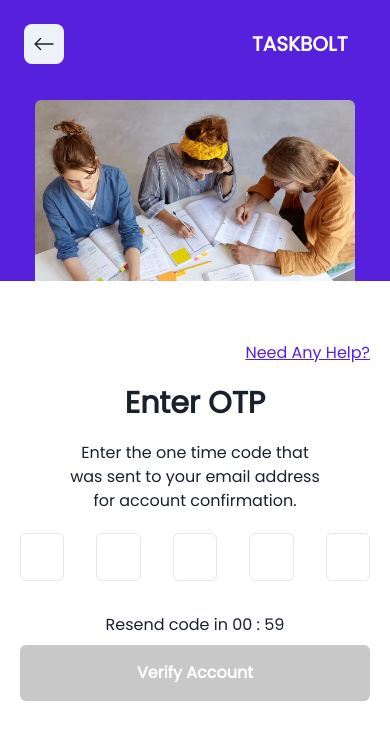
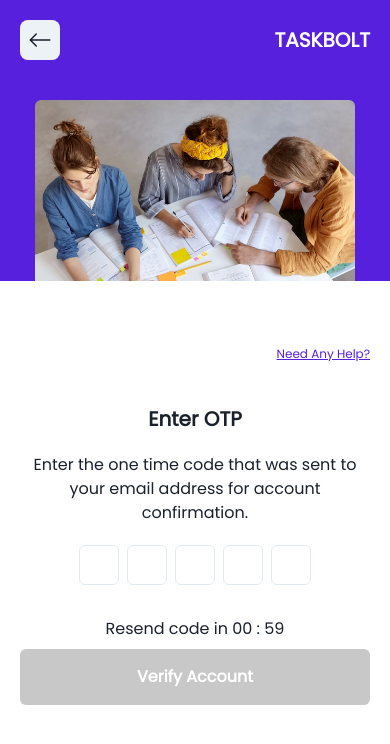
Before and after one commit to damaestro165/Taskbolt, a React (Vite) app: page /otp in a window 390 px wide. Shown: the top 744 px of the page. Built offline with nearby package versions, Linux system fonts and the light colour scheme; no server answers.

Commit message:
fix styling

```diff
--- a/src/ForgetPass.jsx
+++ b/src/ForgetPass.jsx
@@ -92,18 +92,24 @@ const ForgetPass = () => {
         </Center>
       </div>
       <div className='md:w-4/6 bg-white h-2/3 md:h-screen w-full '>
-        <Center className='h-full -mt-8 flex-col md:mt-0 lg:mt-4 xl:mt-0 lg:px-[5rem] xl:px-[8rem]  xl:gap-5 w-full'>
+        <Center className='h-full  -mt-10 flex-col md:mt-0 lg:mt-4 xl:mt-0 lg:px-[5rem] xl:px-[8rem]  xl:gap-5 w-full'>
           <Link
             color='#5720DD'
             alignSelf='flex-end'
             mr={5}
+            my={5}
+            mx={5}
             visibility={{ base: 'vissible', sm: 'hidden' }}
           >
-            <Text as='u'> Need Any Help?</Text>
+            <Text as='u' className='text-xs'>
+              Need Any Help?
+            </Text>
           </Link>
           <Box className='flex items-center justify-center flex-col mt-5 md:mt-0 gap-5'>
-            <Text className=' text-3xl font-semibold'>Forgot Password</Text>
-            <Text className=' text-center px-16'>
+            <Text className=' text-xl md:text-3xl font-semibold'>
+              Forgot Password
+            </Text>
+            <Text className=' text-center px-5 md:px-16'>
               Enter the email address registered on your account to get a reset
               password link
             </Text>
--- a/src/LoginPage.jsx
+++ b/src/LoginPage.jsx
@@ -99,16 +99,20 @@ const Login = () => {
         </Center>
       </div>
       <div className='md:w-4/6 bg-white h-2/3 md:h-screen w-full '>
-        <Center className='h-full -mt-8 flex-col md:mt-0 lg:mt-4 xl:mt-0 lg:px-[5rem] xl:px-[8rem]  xl:gap-5 w-full'>
+        <Center className='h-full -mt-10  flex-col md:mt-0 lg:mt-4 xl:mt-0 lg:px-[5rem] xl:px-[8rem]  xl:gap-5 w-full'>
           <Link
             color='#5720DD'
             alignSelf='flex-end'
             mr={5}
+            my={5}
+            mx={5}
             visibility={{ base: 'vissible', sm: 'hidden' }}
           >
-            <Text as='u'> Need Any Help?</Text>
+            <Text as='u' className='text-xs'>
+              Need Any Help?
+            </Text>
           </Link>
-          <Text className=' self-start px-10 text-3xl font-semibold'>
+          <Text className=' self-start mb-2 md:mb-0 px-10 text-xl md:text-3xl font-semibold'>
             Login
           </Text>
           <VStack as='form' spacing={8} w='100%' p={{ base: 5, sm: 5 }}>
@@ -141,6 +145,7 @@ const Login = () => {
                 bg='#c8c8c8'
                 color='white'
                 rounded='md'
+                s
                 w={{ base: '100%' }}
                 height='56px'
                 onClick={handleLogin}
--- a/src/OtpPage.jsx
+++ b/src/OtpPage.jsx
@@ -26,7 +26,7 @@ const OtpPage = () => {
   useEffect(() => {
     axios
       .post(
-        'https://60d0-105-112-124-76.eu.ngrok.io/api/v1/users/registerotp',
+        'https://taskbolt-user-staging.up.railway.app/api/v1/users/registerotp',
         {
           id: Id,
         },
@@ -110,30 +110,34 @@ const OtpPage = () => {
         </Center>
       </div>
       <div className='md:w-4/6 bg-white h-2/3 md:h-screen w-full '>
-        <Center className='h-full -mt-8 flex-col md:mt-0 lg:mt-4 xl:mt-0 lg:px-[5rem] xl:px-[8rem]  xl:gap-5 w-full'>
+        <Center className='h-full flex-col  -mt-10 md:mt-0 lg:mt-4 xl:mt-0 lg:px-[5rem] xl:px-[8rem]  xl:gap-5 w-full'>
           <Link
             color='#5720DD'
             alignSelf='flex-end'
             mr={5}
+            my={5}
+            mx={5}
             visibility={{ base: 'vissible', sm: 'hidden' }}
           >
-            <Text as='u'> Need Any Help?</Text>
+            <Text as='u' className='text-xs'>
+              Need Any Help?
+            </Text>
           </Link>
           <Box className='flex items-center justify-center flex-col mt-5 md:mt-0 gap-5'>
-            <Text className=' text-3xl font-semibold'>Enter OTP</Text>
-            <Text className=' text-center px-16'>
+            <Text className='text-xl md:text-3xl font-semibold'>Enter OTP</Text>
+            <Text className=' text-center px-5 md:px-16'>
               Enter the one time code that was sent to your email address for
               account confirmation.
             </Text>
           </Box>
           <VStack as='form' spacing={8} w='100%' p={{ base: 5, sm: 5 }}>
             <HStack
-              spacing='2rem'
+              spacing={{ base: '.5rem', md: '2rem' }}
               w='100%'
               className='flex justify-center items-center text-[#5720DD] '
             >
               <PinInput
-                size='lg'
+                size={{ base: 'md', md: 'lg' }}
                 focusBorderColor='#5720DD'
                 placeholder=' '
                 onChange={(value) => setOtp(value)}
--- a/src/ResetPassword.jsx
+++ b/src/ResetPassword.jsx
@@ -109,17 +109,23 @@ const ResetPassword = () => {
         </Center>
       </div>
       <div className='md:w-4/6 bg-white h-2/3 md:h-screen w-full '>
-        <Center className='h-full -mt-8 flex-col md:mt-0 lg:mt-4 xl:mt-0 lg:px-[5rem] xl:px-[8rem]  xl:gap-5 w-full'>
+        <Center className='h-full  -mt-10 flex-col md:mt-0 lg:mt-4 xl:mt-0 lg:px-[5rem] xl:px-[8rem]  xl:gap-5 w-full'>
           <Link
             color='#5720DD'
             alignSelf='flex-end'
             mr={5}
+            my={5}
+            mx={5}
             visibility={{ base: 'vissible', sm: 'hidden' }}
           >
-            <Text as='u'> Need Any Help?</Text>
+            <Text as='u' className='text-xs'>
+              Need Any Help?
+            </Text>
           </Link>
           <Box className='flex items-center justify-center flex-col mt-5 md:mt-0'>
-            <Text className=' text-3xl font-semibold'>Reset Password</Text>
+            <Text className=' text-xl md:text-3xl font-semibold'>
+              Reset Password
+            </Text>
             <Text>Set a secure password.</Text>
           </Box>
           <VStack
--- a/src/SignupPage.jsx
+++ b/src/SignupPage.jsx
@@ -94,17 +94,20 @@ const Signup = () => {
         </Center>
       </div>
       <div className='md:w-4/6 bg-white h-2/3 md:h-screen w-full '>
-        <Center className='h-full flex-col mt-[4rem] md:mt-0 lg:mt-4 xl:mt-0 lg:px-[5rem] xl:px-[8rem]  xl:gap-5 w-full'>
+        <Center className='h-full flex-col mt-[2rem] md:mt-0 lg:mt-4 xl:mt-0 lg:px-[5rem] xl:px-[8rem]  xl:gap-5 w-full'>
           <Link
             color='#5720DD'
             alignSelf='flex-end'
             mr={5}
+            my={5}
             mx={5}
             visibility={{ base: 'visible', sm: 'hidden' }}
           >
-            <Text as='u'> Need Any Help?</Text>
+            <Text as='u' className='text-xs'>
+              Need Any Help?
+            </Text>
           </Link>
-          <Text className=' self-start px-10 text-3xl font-semibold'>
+          <Text className=' self-start px-10 text-xl  md:text-3xl font-semibold'>
             Register Account
           </Text>
           <VStack
--- a/src/component/FormHeader.jsx
+++ b/src/component/FormHeader.jsx
@@ -5,8 +5,8 @@ import { IoMdClose } from 'react-icons/io';
 
 const FormHeader = () => {
   return (
-    <Box className='absolute w-screen flex p-6 md:p-8  items-center flex-row-reverse md:flex-row justify-between md:justify-normal'>
-      <Text className='text-white w-2/6 text-xl md:text-2xl font-bold xl:ml-5'>
+    <Box className='absolute w-screen flex p-5 md:p-8  items-center flex-row-reverse md:flex-row justify-between md:justify-normal'>
+      <Text className='text-white md:w-2/6 text-xl md:text-2xl font-bold xl:ml-5'>
         TASKBOLT
       </Text>
       <Box className='md:flex justify-between w-4/6 px-3  hidden'>
@@ -18,8 +18,8 @@ const FormHeader = () => {
       <IconButton
         aria-label='back navigation'
         icon={<BsArrowLeft />}
-        fontSize='22px'
-        borderRadius='.5rem'
+        fontSize='1.5rem'
+        borderRadius='0.5rem'
         visibility={{ base: 'block', sm: 'hidden' }}
       />
     </Box>
```
